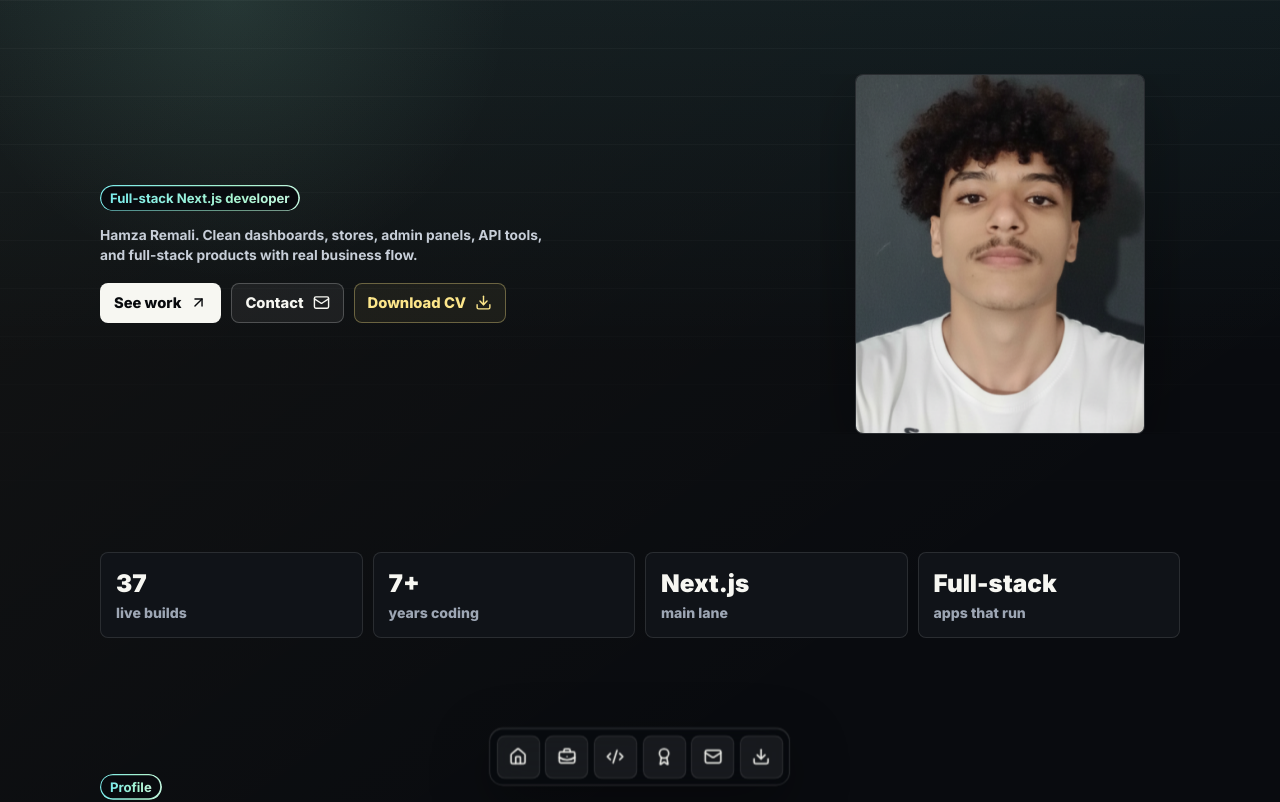
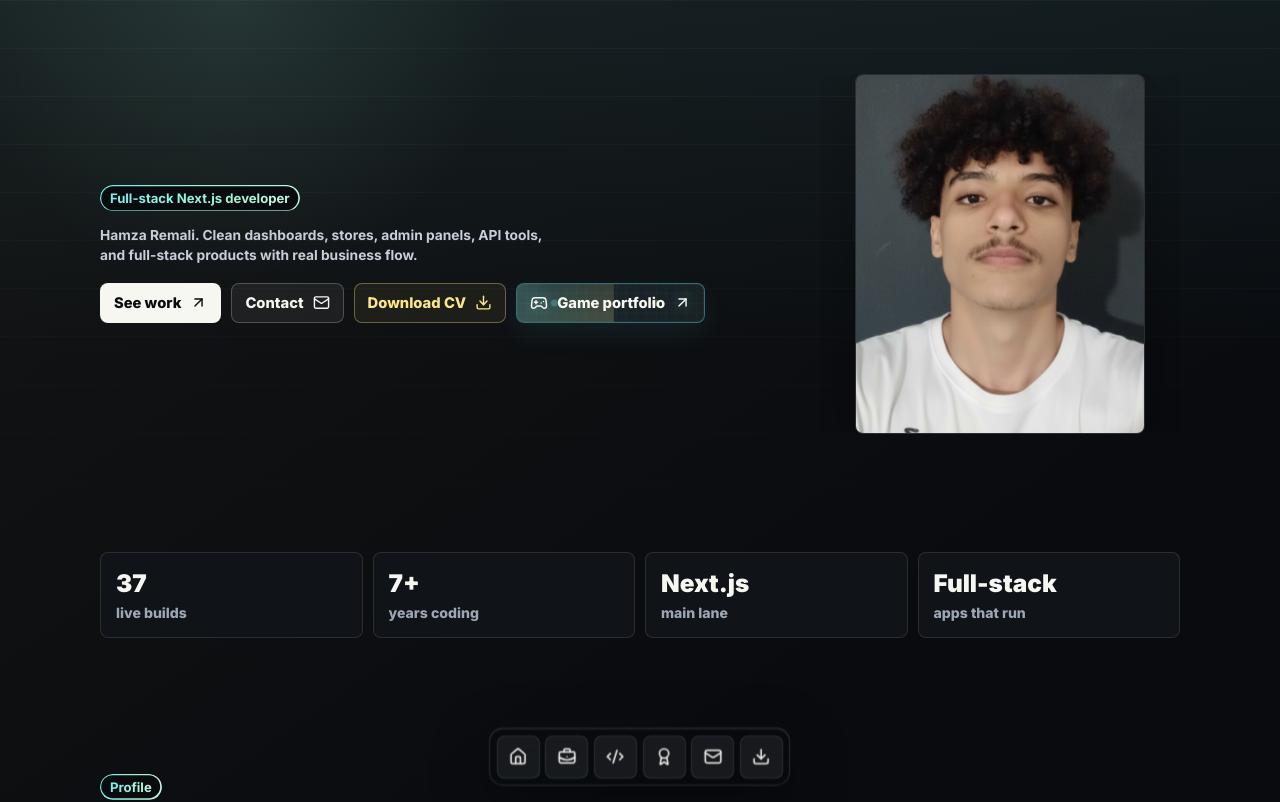
Before and after one commit to reportJNG/My-Portfolio, a React (Vite) app: page / in a window 1280 px wide. Shown: the top 802 px of the page. Built offline with nearby package versions, Linux system fonts and the light colour scheme.

Commit message:
fixed show more for project for better design

```diff
--- a/src/components/layout/PortfolioPage.jsx
+++ b/src/components/layout/PortfolioPage.jsx
@@ -9,6 +9,7 @@ import {
 } from "lucide-react";
 
 import FloatingDock from "../navigation/FloatingDock/FloatingDock";
+import cv from "../../assets/cv_remali.pdf";
 import {
   AboutSection,
   ContactSection,
@@ -17,7 +18,6 @@ import {
   TrainingSection,
   WorkSection,
 } from "../sections";
-import { usePortfolioPdf } from "../../hooks/usePortfolioPdf";
 
 const navItems = [
   { label: "Home", href: "#home", icon: Home },
@@ -28,8 +28,6 @@ const navItems = [
 ];
 
 export default function PortfolioPage() {
-  const { pageRef, isExporting, exportPdf } = usePortfolioPdf();
-
   const dockItems = useMemo(
     () => [
       ...navItems.map(({ label, href, icon }) => ({
@@ -42,16 +40,21 @@ export default function PortfolioPage() {
       {
         label: "CV",
         icon: createElement(Download, { size: 19 }),
-        onClick: exportPdf,
+        onClick: () => {
+          const link = document.createElement("a");
+          link.href = cv;
+          link.download = "Hamza_Remali_CV.pdf";
+          link.click();
+        },
       },
     ],
-    [exportPdf],
+    [],
   );
 
   return (
     <>
-      <main ref={pageRef} aria-busy={isExporting}>
-        <HeroSection onDownload={exportPdf} />
+      <main>
+        <HeroSection />
         <AboutSection />
         <WorkSection />
         <SkillsSection />
--- a/src/components/sections/HeroSection.jsx
+++ b/src/components/sections/HeroSection.jsx
@@ -1,12 +1,13 @@
-import { ArrowUpRight, Download, Mail } from "lucide-react";
+import { ArrowUpRight, Download, Gamepad2, Mail } from "lucide-react";
 
+import cv from "../../assets/cv_remali.pdf";
 import profile from "../../assets/me.png";
 import GradientText from "../effects/GradientText/GradientText";
 import SpotlightCard from "../effects/SpotlightCard/SpotlightCard";
 import TiltedCard from "../effects/TiltedCard/TiltedCard";
 import { stats } from "../../data/portfolioData";
 
-export default function Hero({ onDownload }) {
+export default function Hero() {
   return (
     <section className="hero shell" id="home">
       <div className="hero-copy">
@@ -28,10 +29,21 @@ export default function Hero({ onDownload }) {
             Contact
             <Mail size={17} />
           </a>
-          <button className="button ghost" type="button" onClick={onDownload}>
+          <a className="button ghost" href={cv} download="Hamza_Remali_CV.pdf">
             Download CV
             <Download size={17} />
-          </button>
+          </a>
+          <a
+            className="button game"
+            href="https://hamzaremali.vercel.app/"
+            target="_blank"
+            rel="noreferrer"
+          >
+            <span className="game-button-bg" aria-hidden="true" />
+            <Gamepad2 size={18} />
+            Game portfolio
+            <ArrowUpRight size={17} />
+          </a>
         </div>
       </div>
 
--- a/src/components/sections/WorkSection.jsx
+++ b/src/components/sections/WorkSection.jsx
@@ -74,7 +74,9 @@ export default function Work() {
   const remainingCount = works.length - visibleWorks.length;
 
   const showMoreProjects = () => {
-    setVisibleCount((count) => Math.min(count + PROJECT_BATCH_SIZE, works.length));
+    setVisibleCount((count) =>
+      Math.min(count + PROJECT_BATCH_SIZE, works.length),
+    );
   };
 
   return (
@@ -87,7 +89,11 @@ export default function Work() {
       </div>
 
       <div className="works-grid">
-        {visibleWorks.map(({ icon: Icon, color, title, type, description, year, link }, index) => {
+        {visibleWorks.map(
+          (
+            { icon: Icon, color, title, type, description, year, link },
+            index,
+          ) => {
             const token = colors[color];
 
             return (
@@ -121,14 +127,14 @@ export default function Work() {
                 </div>
               </article>
             );
-        })}
+          },
+        )}
       </div>
 
       {remainingCount > 0 ? (
         <div className="works-more">
           <button type="button" onClick={showMoreProjects}>
             Show more
-            <span>{Math.min(PROJECT_BATCH_SIZE, remainingCount)} next</span>
           </button>
         </div>
       ) : null}
--- a/src/index.css
+++ b/src/index.css
@@ -155,6 +155,65 @@ button {
   color: var(--yellow);
 }
 
+.button.game {
+  position: relative;
+  isolation: isolate;
+  min-width: 176px;
+  overflow: hidden;
+  border-color: rgba(103, 232, 249, 0.42);
+  background: #101318;
+  color: #f7f7f2;
+  box-shadow:
+    inset 0 0 0 1px rgba(255, 255, 255, 0.04),
+    0 10px 28px rgba(103, 232, 249, 0.08);
+}
+
+.button.game::before,
+.button.game::after,
+.game-button-bg {
+  position: absolute;
+  inset: 0;
+  z-index: -1;
+  content: "";
+}
+
+.button.game::before {
+  background:
+    linear-gradient(90deg, transparent, rgba(167, 243, 208, 0.22), transparent),
+    linear-gradient(135deg, rgba(103, 232, 249, 0.34), transparent 42%),
+    linear-gradient(315deg, rgba(253, 230, 138, 0.22), transparent 46%);
+  transform: translateX(-55%);
+  animation: game-scan 2.8s linear infinite;
+}
+
+.button.game::after {
+  background-image:
+    linear-gradient(rgba(255, 255, 255, 0.14) 1px, transparent 1px),
+    linear-gradient(90deg, rgba(255, 255, 255, 0.14) 1px, transparent 1px);
+  background-size: 10px 10px;
+  opacity: 0.18;
+  animation: game-grid 1.2s steps(8) infinite;
+}
+
+.game-button-bg {
+  background:
+    radial-gradient(circle at 20% 50%, rgba(103, 232, 249, 0.32) 0 3px, transparent 4px),
+    radial-gradient(circle at 74% 50%, rgba(253, 230, 138, 0.34) 0 3px, transparent 4px),
+    linear-gradient(90deg, rgba(103, 232, 249, 0.12), rgba(167, 243, 208, 0.08));
+  opacity: 0.85;
+}
+
+.button.game:hover {
+  border-color: rgba(167, 243, 208, 0.75);
+  box-shadow:
+    inset 0 0 0 1px rgba(255, 255, 255, 0.08),
+    0 14px 36px rgba(103, 232, 249, 0.16);
+}
+
+.button.game svg {
+  filter: drop-shadow(0 0 7px rgba(103, 232, 249, 0.45));
+}
+
 .hero-card-wrap {
   width: min(100%, 360px);
   justify-self: end;
@@ -204,6 +263,26 @@ button {
   color: var(--muted);
   font-size: 0.88rem;
   font-weight: 720;
+}
+
+@keyframes game-scan {
+  0% {
+    transform: translateX(-65%);
+  }
+
+  100% {
+    transform: translateX(65%);
+  }
+}
+
+@keyframes game-grid {
+  0% {
+    background-position: 0 0;
+  }
+
+  100% {
+    background-position: 10px 10px;
+  }
 }
 
 .section {
```
Lines whose indentation alone changed are shown as unchanged.
